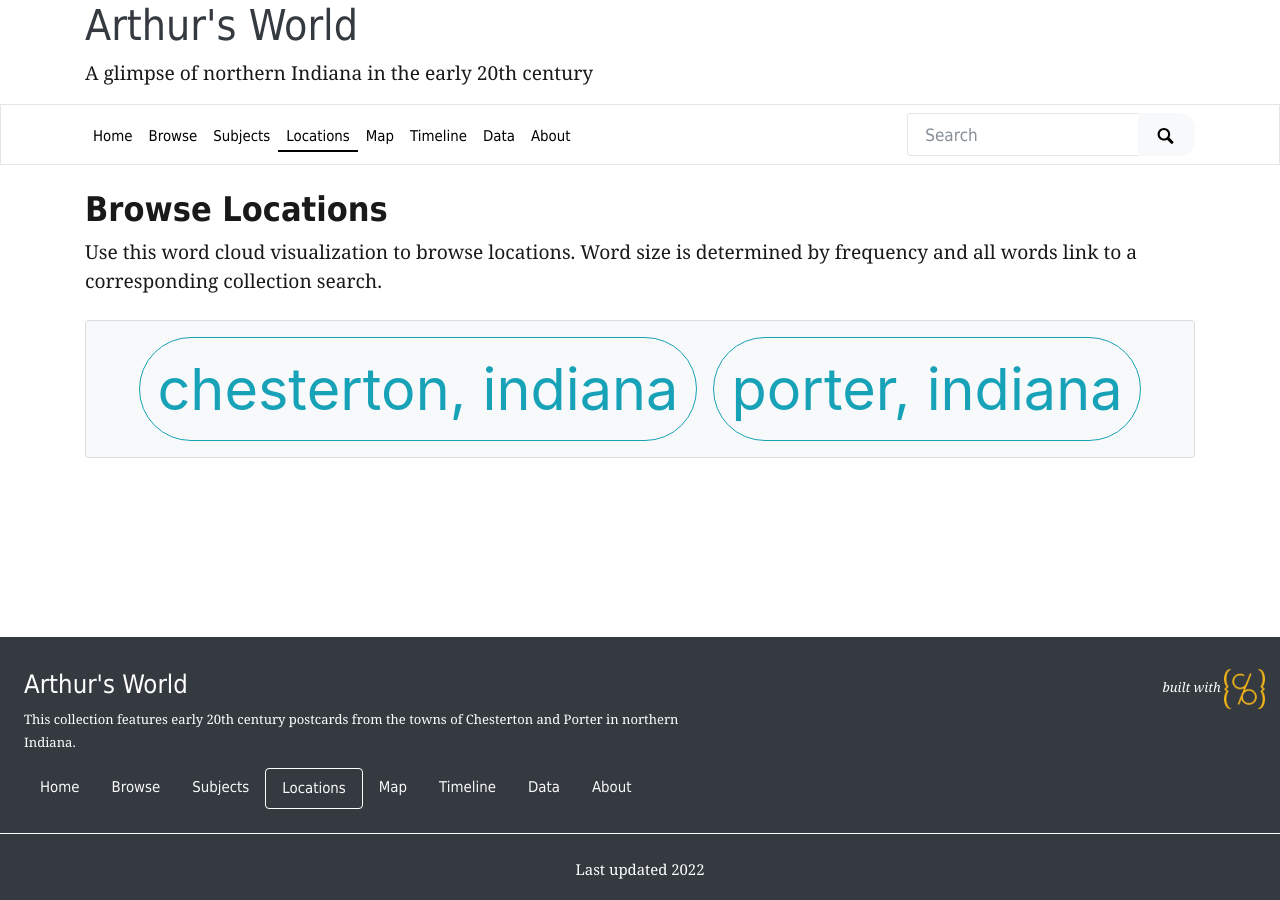
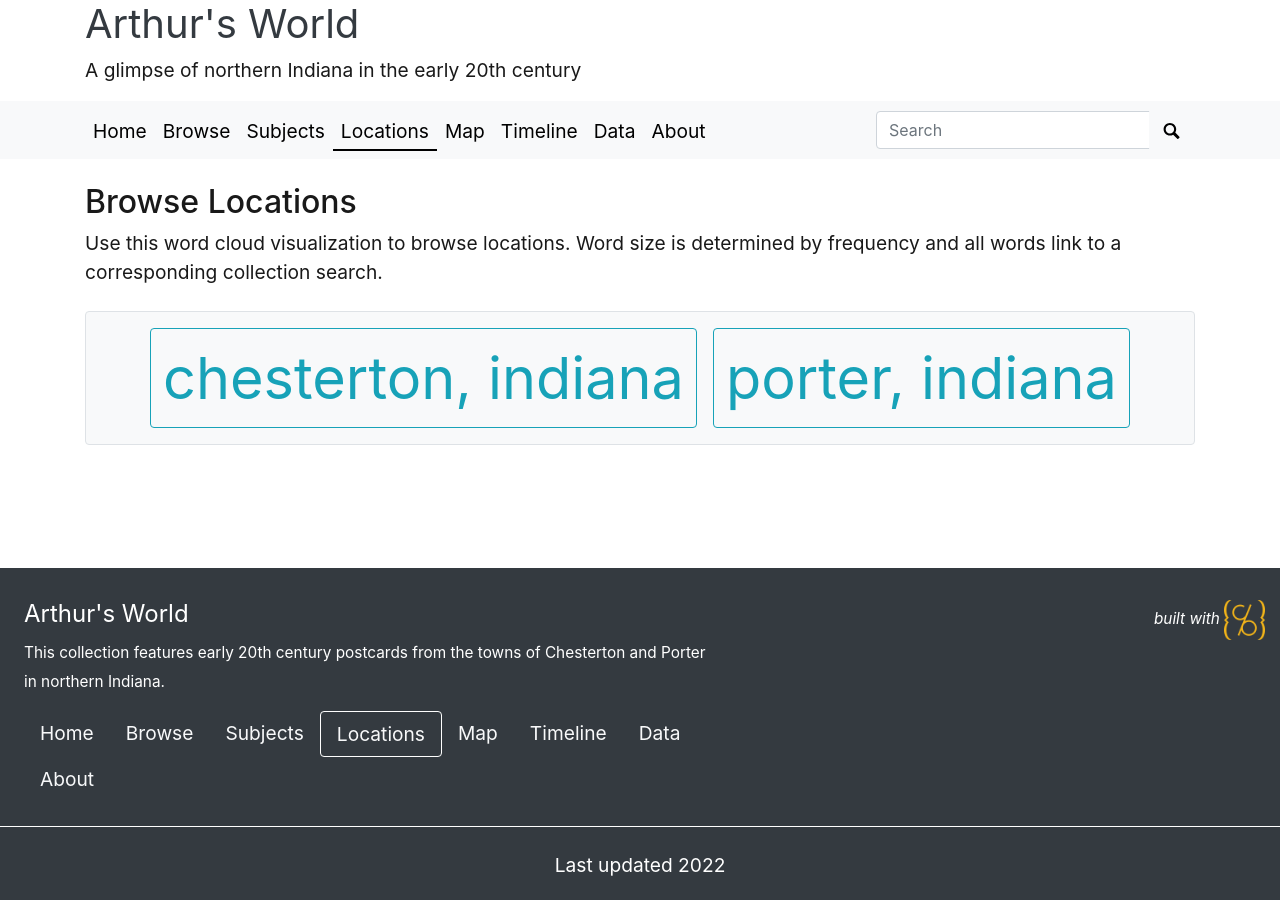
Before and after one commit to dgetka/arthursworld, a Jekyll site: the page built from pages/locations.md, in a window 1280 px wide. Built offline with Jekyll 4.4.1, drawn with Linux system fonts in a browser that asks for light colours; nearby versions of some CDN libraries.

Commit message:
Update theme.yml

```diff
--- a/_data/theme.yml
+++ b/_data/theme.yml
@@ -77,11 +77,11 @@ navbar-background: bg-light
 # BOOTSWATCH THEMES
 # You can replace the standard Bootstrap theme with a Bootswatch (https://github.com/thomaspark/bootswatch) option
 # Enter one of the following options below: cerulean; cosmo; cyborg; darkly; flatly; journal; litera; lumen; lux; materia; minty; pulse; sandstone; simplex; sketchy; slate; solar; spacelab; superhero; united; yeti
-bootswatch: litera # leave blank or comment out for plain bootstrap
+bootswatch: # leave blank or comment out for plain bootstrap
 
 # THEME FONTS
 base-font-size: 1.2em
 text-color: "#191919"
 link-color: "#17a2b8"
-base-font-family: tahoma # comment out for bootstrap defaults. e.g. Roboto
+base-font-family: # comment out for bootstrap defaults. e.g. Roboto
 font-cdn: # add font stylesheet, e.g. <link href="https://fonts.googleapis.com/css?family=Roboto&display=swap" rel="stylesheet">
```
